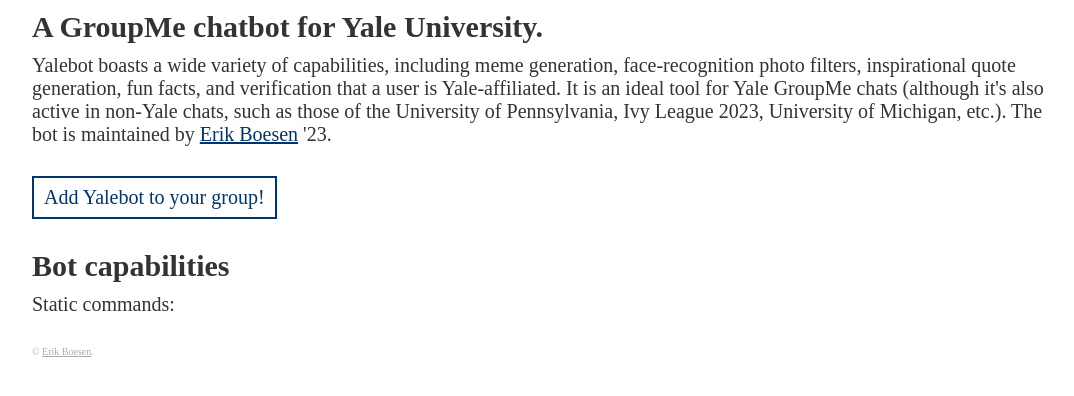
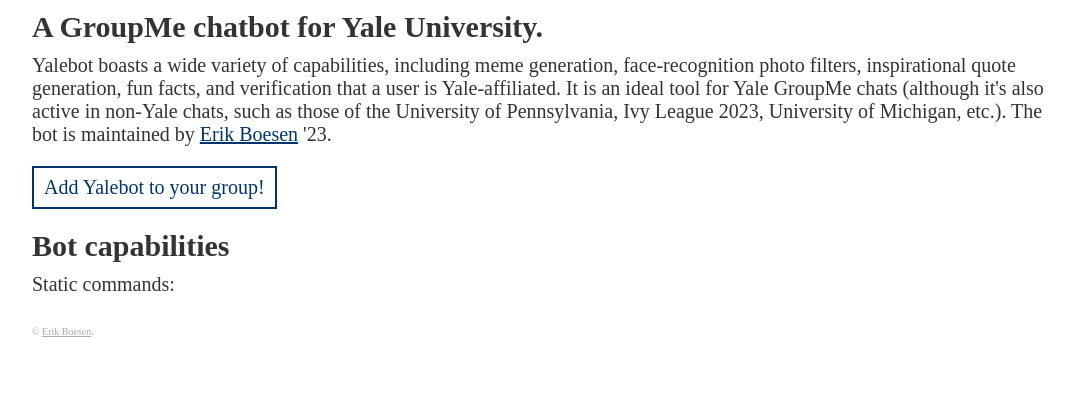
Before and after one commit to ErikBoesen/Yalebot, a Flask app: template templates/index.html in a window 1280 px wide. Shown: the part 163-559 px from the top of the page, without its empty margins (28-1102 px from the left). Run offline with Flask 2, Linux system fonts and the light colour scheme; the template is opened without the code that fills it, so the values that code supplies are empty; parts of the project's set-up code (start-up, migrations or seed data) failed here and were passed over; some web fonts are replaced.

Commit message:
Adjust prominent button padding

```diff
--- a/static/style.css
+++ b/static/style.css
@@ -105,7 +105,7 @@
     background-color: #ea0404;
 }
 .button.prominent {
-    margin: 20px 0 30px;
+    margin: 10px 0 20px;
 }
 table img {
     width: 50px;
```
